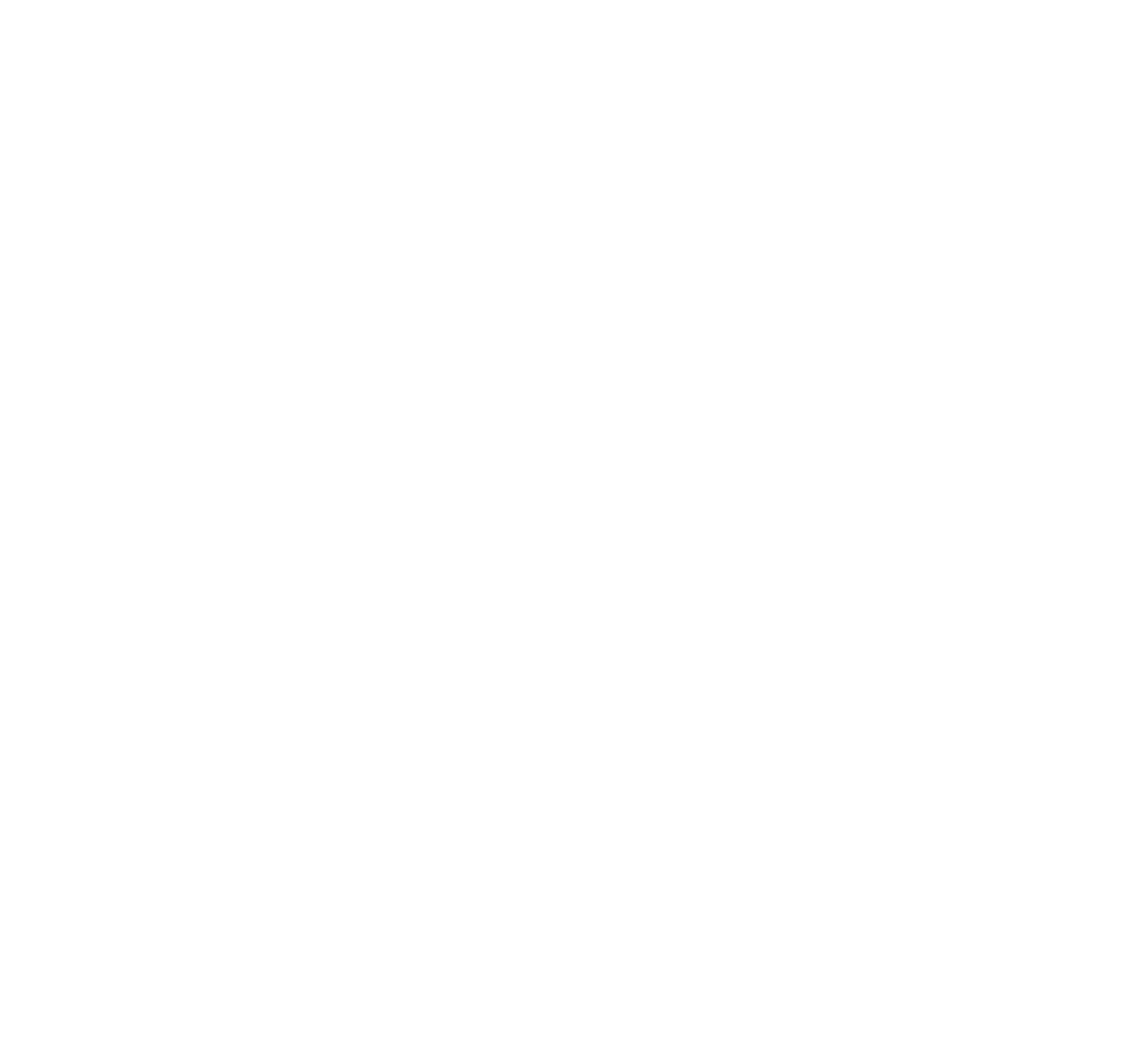
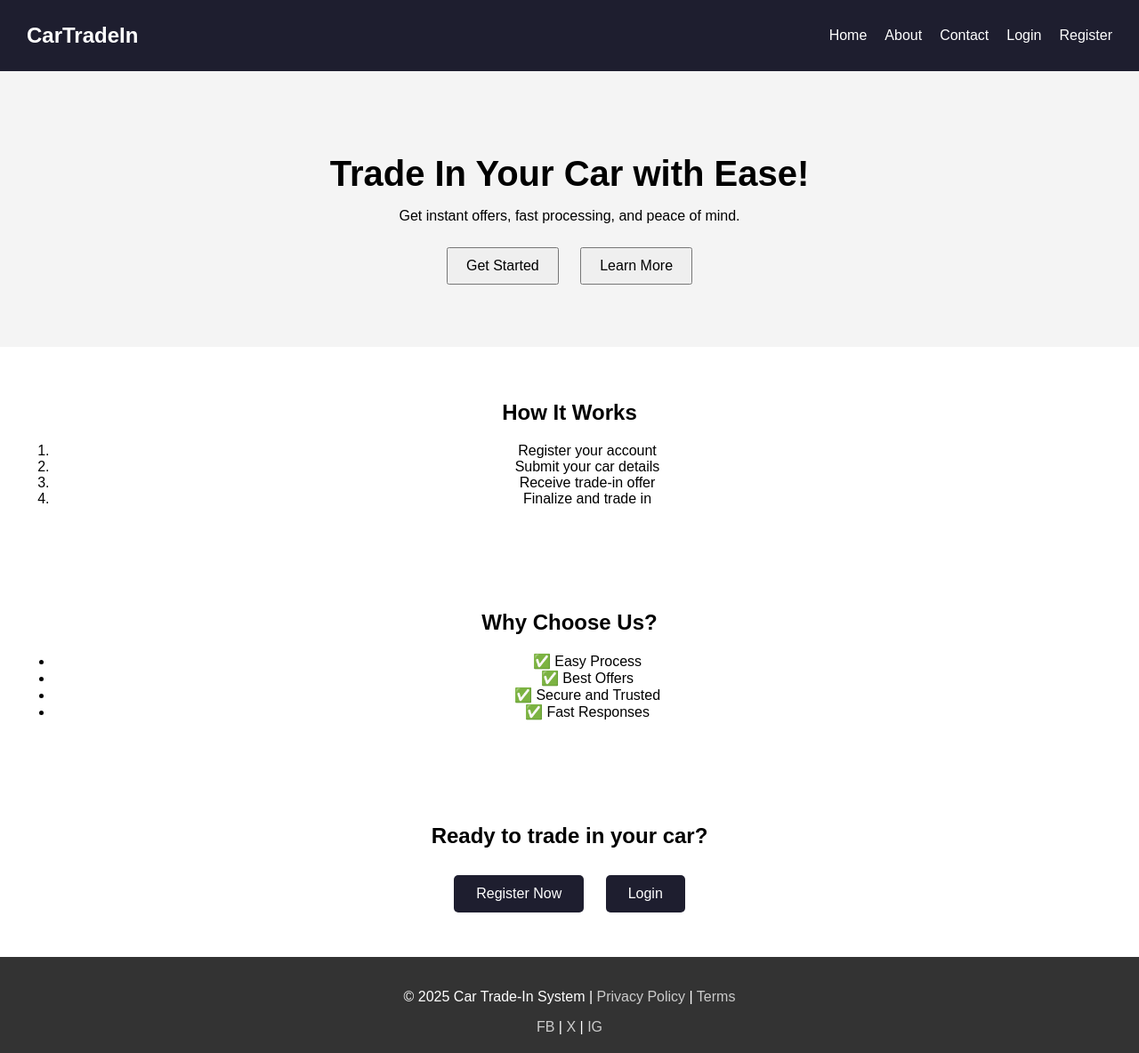
Before and after one commit to Eric-Muriuki/Car-Trade-In-System, a PHP site: page / in a window 1280 px wide. Before the commit the page is empty. Shown: the whole page at 89% size. Before the commit the page ends 800 px from the top, so only its background shows below. Run offline with PHP 8.4, Linux system fonts and the light colour scheme.

Commit message:
Add main structure and styles for the Car Trade-In System, including header, hero, features, and footer sections

```diff
--- a/css/style.css
+++ b/css/style.css
@@ -0,0 +1,65 @@
+/* style.css */
+body {
+    font-family: Arial, sans-serif;
+    margin: 0;
+    padding: 0;
+}
+header {
+    background: #1e1e2f;
+    color: #fff;
+    display: flex;
+    justify-content: space-between;
+    align-items: center;
+    padding: 15px 30px;
+}
+header .logo {
+    font-weight: bold;
+    font-size: 1.5em;
+}
+header nav ul {
+    list-style: none;
+    display: flex;
+    gap: 20px;
+}
+header nav ul li a {
+    color: #fff;
+    text-decoration: none;
+}
+.hero {
+    background: #f4f4f4;
+    text-align: center;
+    padding: 60px 20px;
+}
+.hero h1 {
+    font-size: 2.5em;
+    margin-bottom: 10px;
+}
+.hero button {
+    margin: 10px;
+    padding: 10px 20px;
+    font-size: 1em;
+    cursor: pointer;
+}
+.steps, .features, .cta {
+    padding: 40px 20px;
+    text-align: center;
+}
+.cta .btn {
+    display: inline-block;
+    margin: 10px;
+    padding: 12px 25px;
+    background: #1e1e2f;
+    color: white;
+    text-decoration: none;
+    border-radius: 5px;
+}
+footer {
+    background: #333;
+    color: #fff;
+    text-align: center;
+    padding: 20px;
+}
+footer a {
+    color: #ccc;
+    text-decoration: none;
+}
--- a/index.php
+++ b/index.php
@@ -1,12 +1,79 @@
+<!-- index.php -->
 <!DOCTYPE html>
 <html lang="en">
 <head>
     <meta charset="UTF-8">
     <meta name="viewport" content="width=device-width, initial-scale=1.0">
-    <title>Homepage</title>
+    <title>Online Car Trade-In System</title>
+    <link rel="stylesheet" href="css/style.css">
 </head>
 <body>
 
+    <!-- Header Section -->
+    <header>
+        <div class="logo">CarTradeIn</div>
+        <nav>
+            <ul>
+                <li><a href="#">Home</a></li>
+                <li><a href="about.php">About</a></li>
+                <li><a href="contact.php">Contact</a></li>
+                <li><a href="login.php">Login</a></li>
+                <li><a href="register.php">Register</a></li>
+            </ul>
+        </nav>
+    </header>
+
+    <!-- Hero Section -->
+    <section class="hero">
+        <h1>Trade In Your Car with Ease!</h1>
+        <p>Get instant offers, fast processing, and peace of mind.</p>
+        <button onclick="showAlert()">Get Started</button>
+        <button onclick="location.href='about.php'">Learn More</button>
+    </section>
+
+    <!-- How It Works -->
+    <section class="steps">
+        <h2>How It Works</h2>
+        <ol>
+            <li>Register your account</li>
+            <li>Submit your car details</li>
+            <li>Receive trade-in offer</li>
+            <li>Finalize and trade in</li>
+        </ol>
+    </section>
+
+    <!-- Why Choose Us -->
+    <section class="features">
+        <h2>Why Choose Us?</h2>
+        <ul>
+            <li>✅ Easy Process</li>
+            <li>✅ Best Offers</li>
+            <li>✅ Secure and Trusted</li>
+            <li>✅ Fast Responses</li>
+        </ul>
+    </section>
+
+    <!-- Call to Action -->
+    <section class="cta">
+        <h2>Ready to trade in your car?</h2>
+        <a href="register.php" class="btn">Register Now</a>
+        <a href="login.php" class="btn">Login</a>
+    </section>
+
+    <!-- Footer Section -->
+    <footer>
+        <p>&copy; 2025 Car Trade-In System | <a href="#">Privacy Policy</a> | <a href="#">Terms</a></p>
+        <div class="social">
+            <a href="#">FB</a> | <a href="#">X</a> | <a href="#">IG</a>
+        </div>
+    </footer>
+
+    <!-- JavaScript Section -->
+    <script>
+        function showAlert() {
+            alert("Welcome! Please register or login to begin your trade-in process.");
+        }
+    </script>
 
 </body>
 </html>
```
Also changed, not shown: includes/footer.php (added, +27 -0 lines), includes/header.html (deleted, +0 -16 lines), includes/header.php (added, +62 -0 lines).
